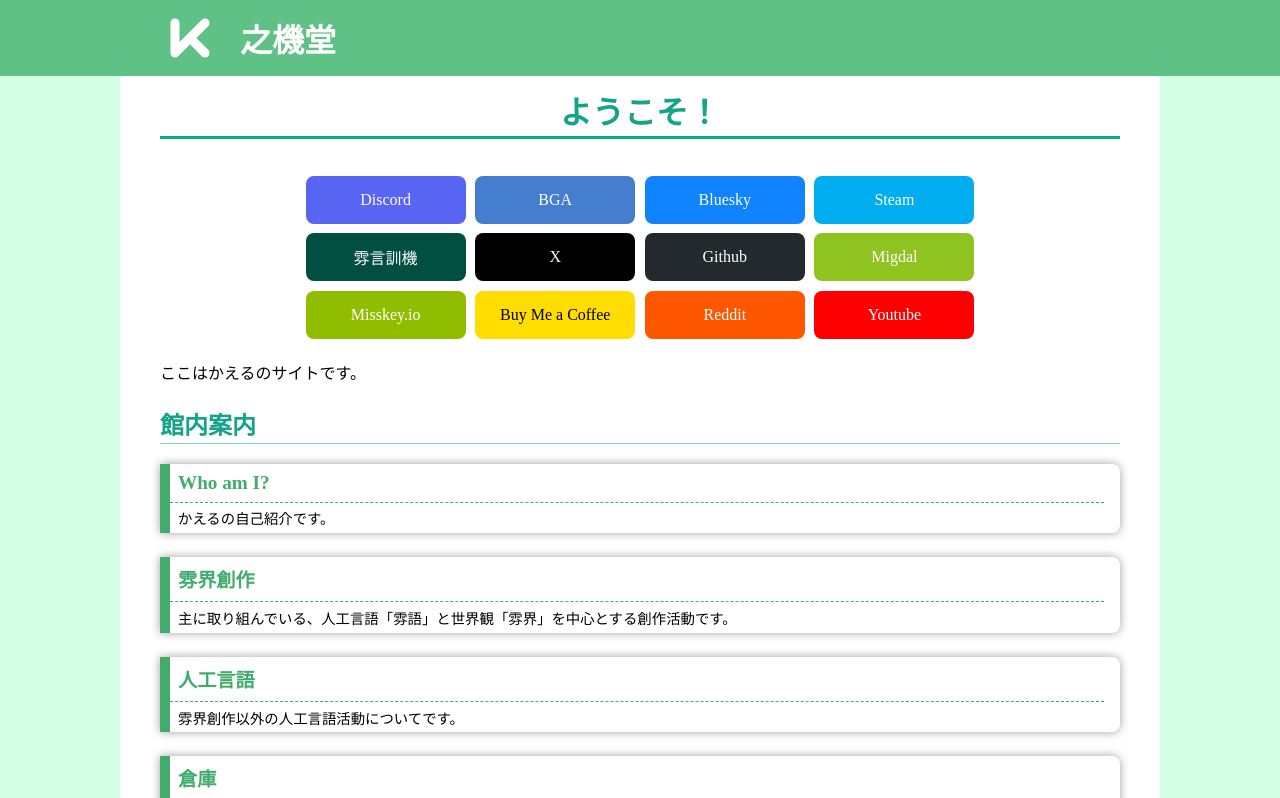
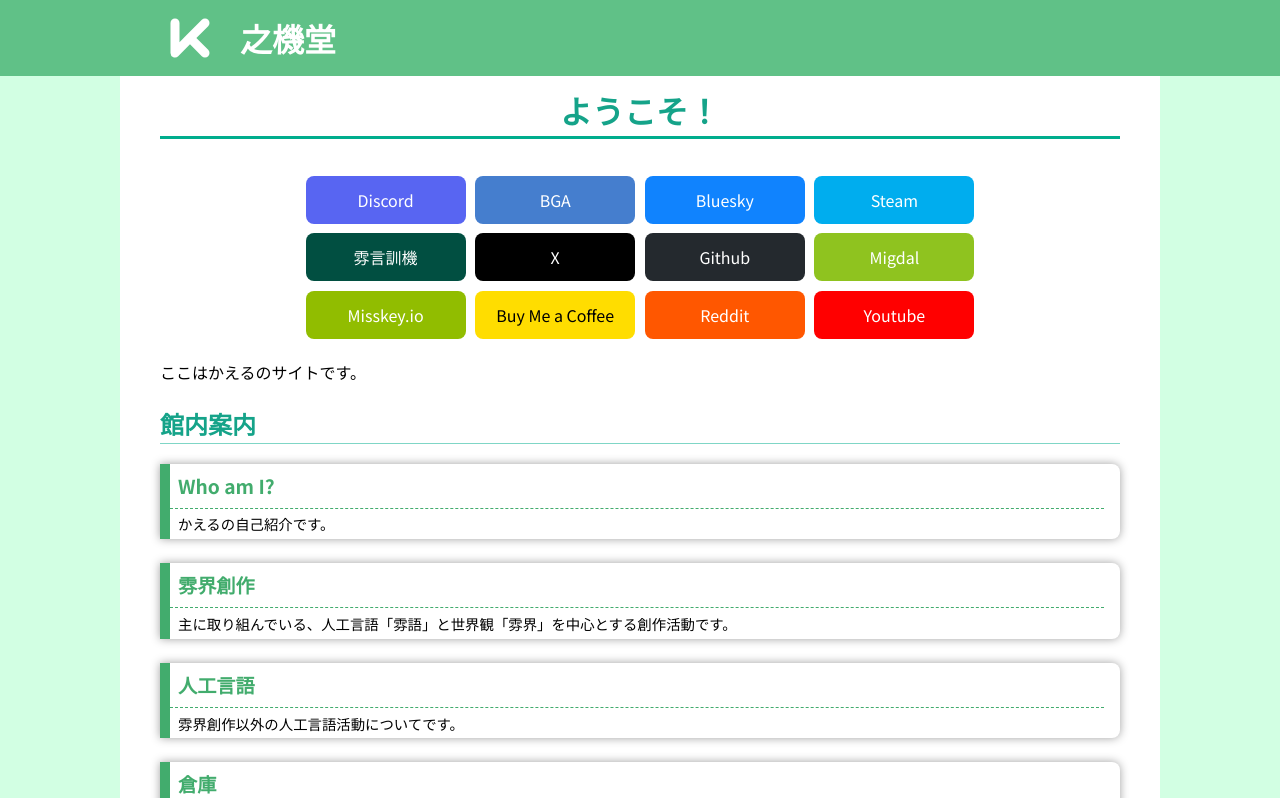
Before and after one commit to kaeru2193/kaeru-site-home, a Next.js app: page / in a window 1280 px wide. Shown: the top 798 px of the page. Built offline with nearby package versions, Linux system fonts and the light colour scheme.

Commit message:
fix: ogp and font.

```diff
--- a/app/global.css
+++ b/app/global.css
@@ -1,6 +1,8 @@
+@import url('https://fonts.googleapis.com/css2?family=Noto+Sans+JP:wght@400;700&display=swap');
 @import "./theme.css";
 
 body {
+    font-family: 'Noto Sans JP', sans-serif;
     margin: 0;
     background-color: var(--background);
     font-size: 16px;
--- a/app/layout.tsx
+++ b/app/layout.tsx
@@ -1,5 +1,7 @@
 import { Header, Footer } from "./common"
 import "./global.css"
+
+export const dynamic = 'force-dynamic'
 
 const siteName= '之機堂';
 const description = 'かえるのホームページです。';
```
